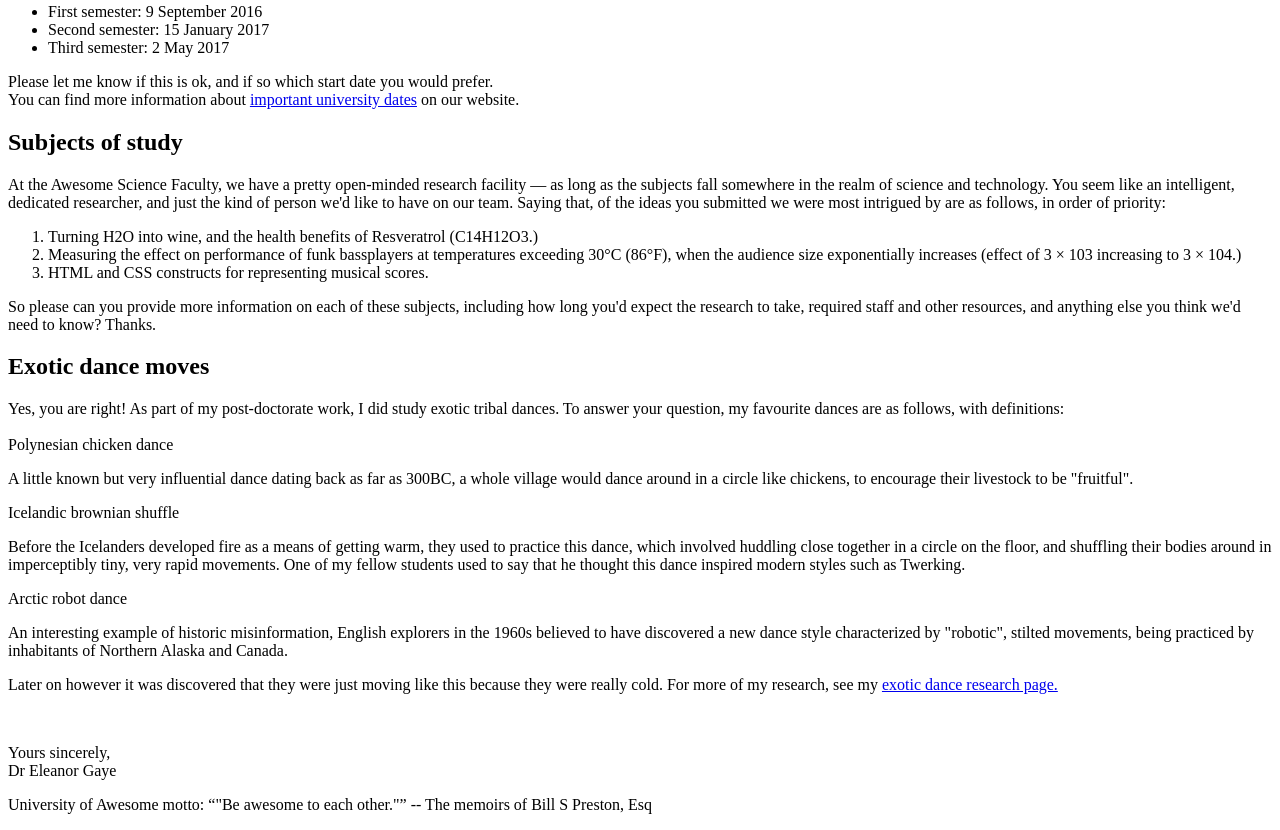
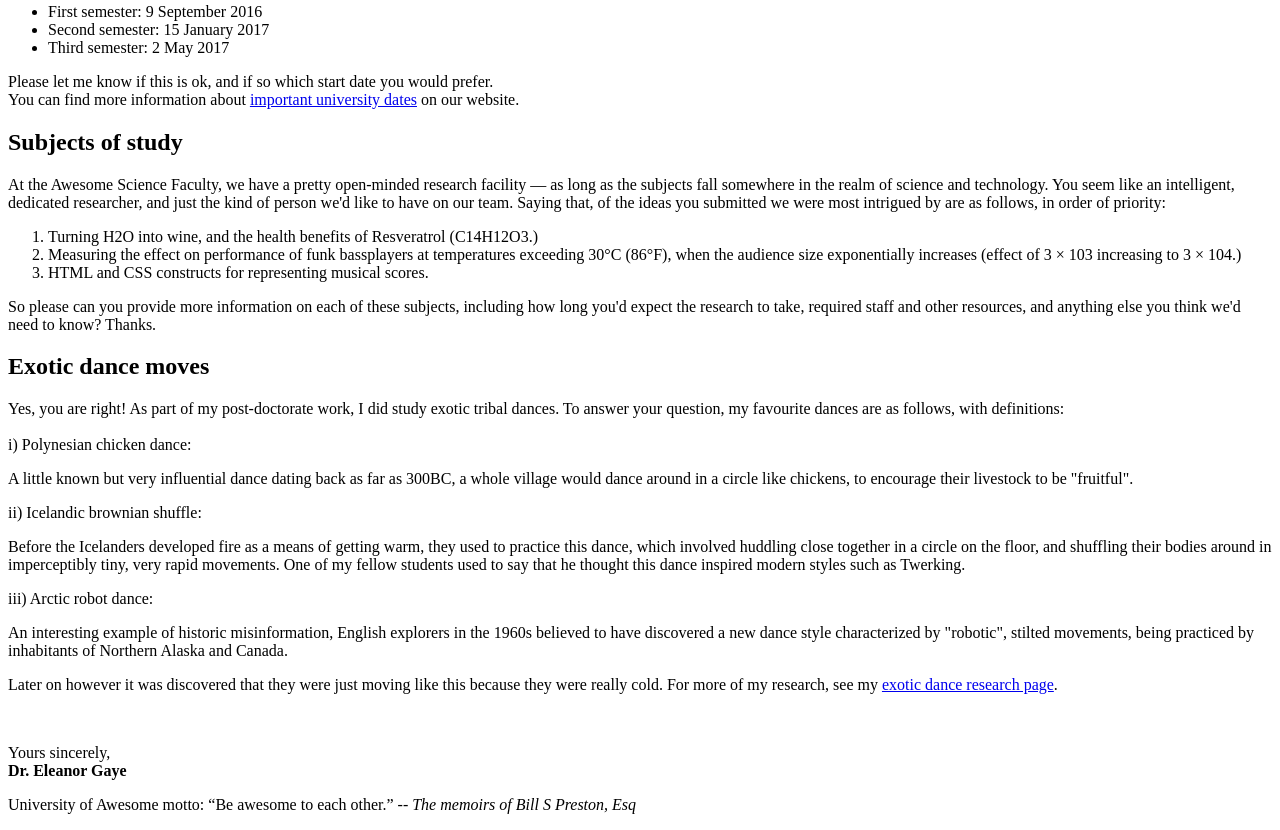
Before and after one commit to Nomarsiul/markup-letter.io, a plain HTML site: page index.html in a window 1280 px wide. Shown: the part 474-1304 px from the top of the page. Drawn offline with Linux system fonts and the light colour scheme; files that its build step writes are made by us from their sources.

Commit message:
Update index.html

```diff
--- a/index.html
+++ b/index.html
@@ -60,20 +60,19 @@
       <h2>Exotic dance moves</h2>
 
     <p>Yes, you are right! As part of my post-doctorate work, I did study exotic tribal dances. To answer your question, my favourite dances are as follows, with definitions:<br><br>
-    Polynesian chicken dance
+    i) Polynesian chicken dance:
     <p class="description">A little known but very influential dance dating back as far as 300BC, a whole village would dance around in a circle like chickens, to encourage their livestock to be "fruitful".</p>
-<p>Icelandic brownian shuffle</p>
+<p>ii) Icelandic brownian shuffle:</p>
     <p class="description">Before the Icelanders developed fire as a means of getting warm, they used to practice this dance, which involved huddling close together in a circle on the floor, and shuffling their bodies around in imperceptibly tiny, very rapid movements. One of my fellow students used to say that he thought this dance inspired modern styles such as Twerking.</p>
-      <p>Arctic robot dance</p>
+      <p>iii) Arctic robot dance:</p>
     <p class="description">An interesting example of historic misinformation, English explorers in the 1960s believed to have discovered a new dance style characterized by "robotic", stilted movements, being practiced by inhabitants of Northern Alaska and Canada.</p>
     <p>Later on however it was discovered that they were just moving like this because they were really cold.
 
-      For more of my research, see my <a href="https://link.springer.com/article/10.1007/s12119-010-9084-8" target="_blank">exotic dance research page.</a></p><br>
+      For more of my research, see my <a href="https://link.springer.com/article/10.1007/s12119-010-9084-8" target="_blank">exotic dance research page</a>.</p><br>
 
-    <p>Yours sincerely,<br>
-      Dr Eleanor Gaye<br></p>
+    <p id="goodbye">Yours sincerely,<br>
+      <b id="name">Dr. Eleanor Gaye</b><br></p>
 
-<p>University of Awesome motto: <q>"Be awesome to each other."</q> -- The memoirs of Bill S Preston, Esq</p>
+<p>University of Awesome motto: <q>Be awesome to each other.</q> <i>-- The memoirs of Bill S Preston, Esq</i></p>
 </body>
-
 </html>
```
